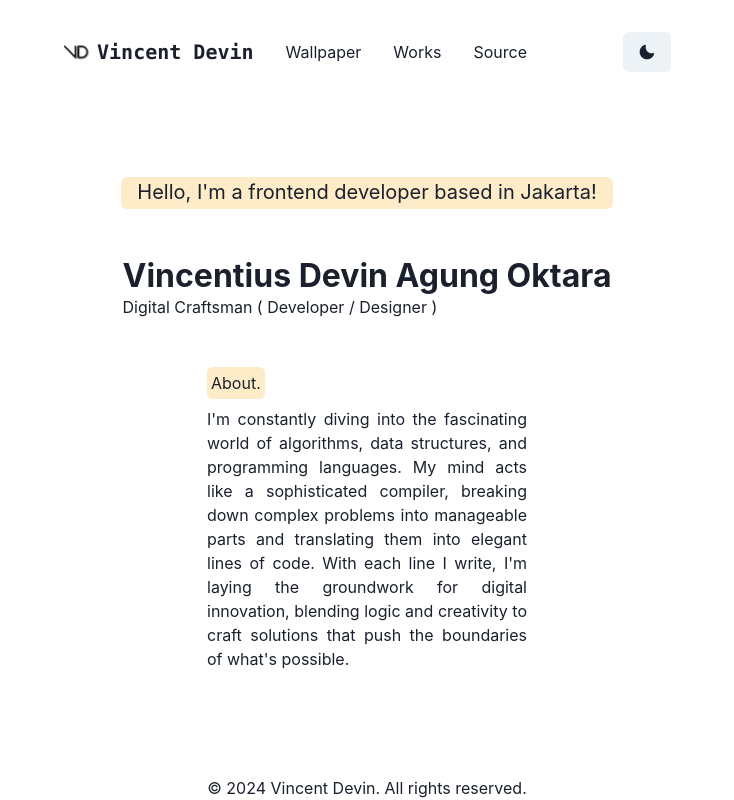
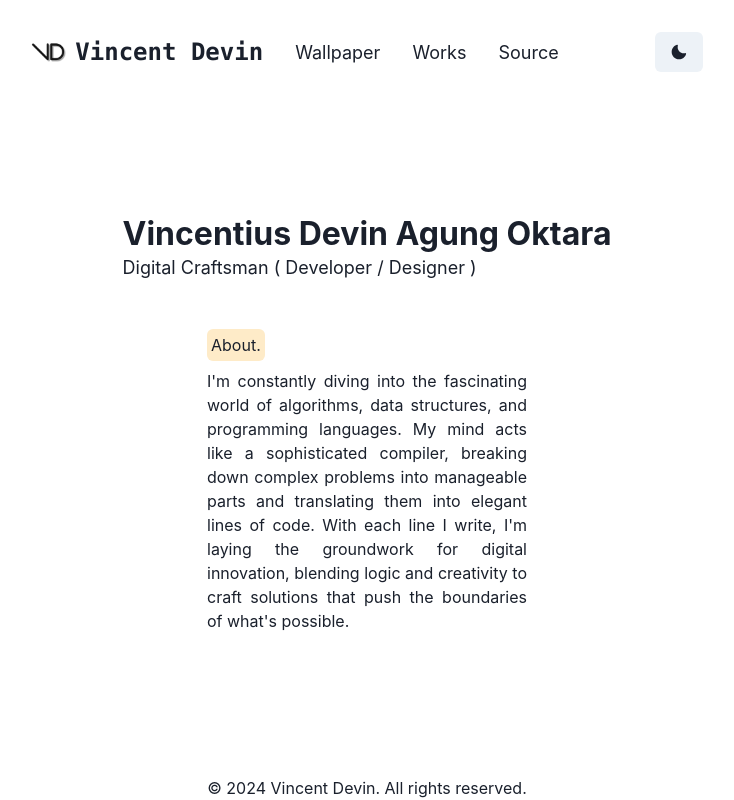
Before and after one commit to sleeplessCoderrr/Portfolio_VD, a React (Vite) app: page / in a window 1280 px wide. Shown: the whole page, without its empty margins (273-1007 px from the left). Built offline with nearby package versions, Linux system fonts and the light colour scheme.

Commit message:
adding component

```diff
--- a/src/component/navbar.tsx
+++ b/src/component/navbar.tsx
@@ -27,24 +27,27 @@ function Navbar() {
                     <img
                         src={logoSrc}
                         alt="VD"
-                        style={{ width: '30px', height: '30px' }}
+                        style={{ width: '40px', height: '40px' }}
                     />
                     <Heading
                         fontFamily={"mono"}
-                        fontSize={20}>
+                        fontSize={24}>
                         Vincent Devin
                     </Heading>
                 </Flex>
 
                 <Text
+                    fontSize={18}
                     _hover={{ color: 'teal.500' }}>
                     Wallpaper
                 </Text>
                 <Text
+                    fontSize={18}
                     _hover={{ color: 'teal.500' }}>
                     Works
                 </Text>
                 <Text
+                    fontSize={18}
                     _hover={{ color: 'teal.500' }}>
                     Source
                 </Text>
--- a/src/pages/home.tsx
+++ b/src/pages/home.tsx
@@ -1,6 +1,6 @@
 import Navbar from "@/component/navbar.tsx";
 import Footer from "@/component/footer.tsx";
-import {Text, Flex, Heading, Box} from "@chakra-ui/react";
+import {Text, Flex, Heading} from "@chakra-ui/react";
 
 function Home(){
     return(
@@ -16,24 +16,14 @@ function Home(){
                 alignItems="center"
                 gap={12}>
 
-                <Box
-                    bg="orange.100"
-                    borderRadius={"md"}
-                    px={4} h={8}>
-                    <Text
-                        fontSize={20}
-                        color="gray.800">
-                        Hello, I'm a frontend developer based in Jakarta!
-                    </Text>
-                </Box>
-
                 <Flex
                     direction={"column"}>
                     <Heading
                         fontSize={32}>
                         Vincentius Devin Agung Oktara
                     </Heading>
-                    <Text>
+                    <Text
+                        fontSize={18}>
                         Digital Craftsman ( Developer / Designer )
                     </Text>
                 </Flex>
```
Also changed, not shown: 1 other file (tests, documents, lock files or other folders).
